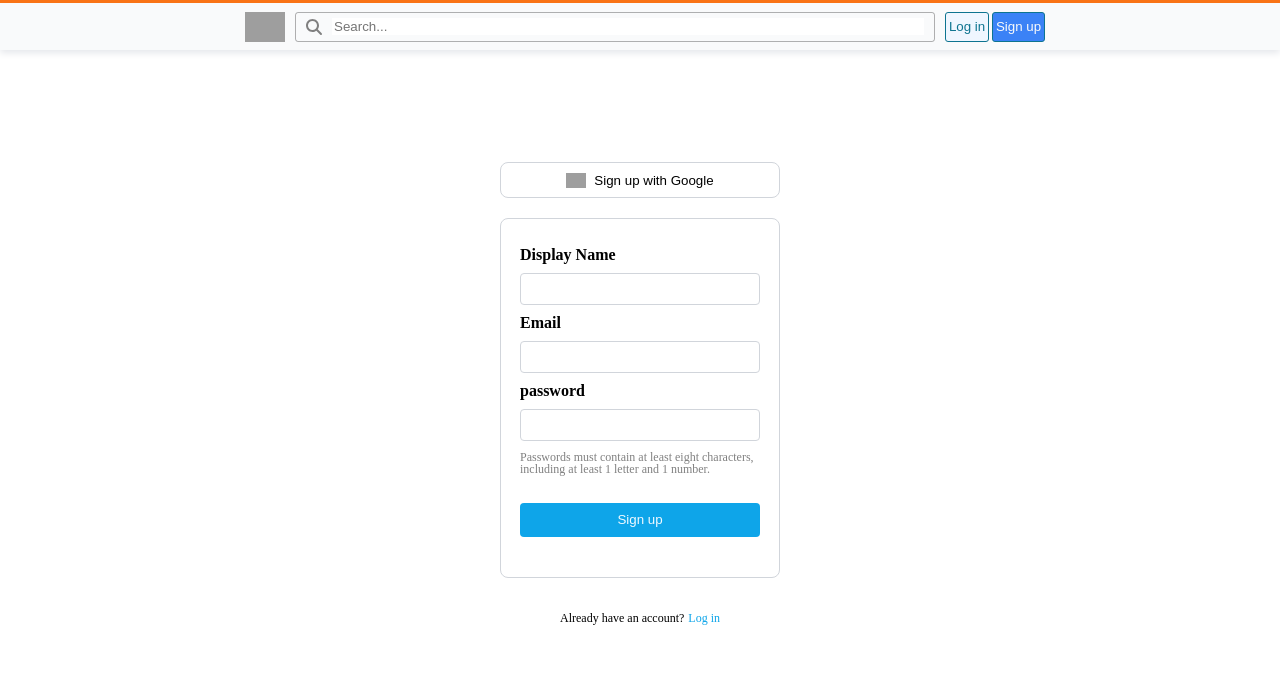
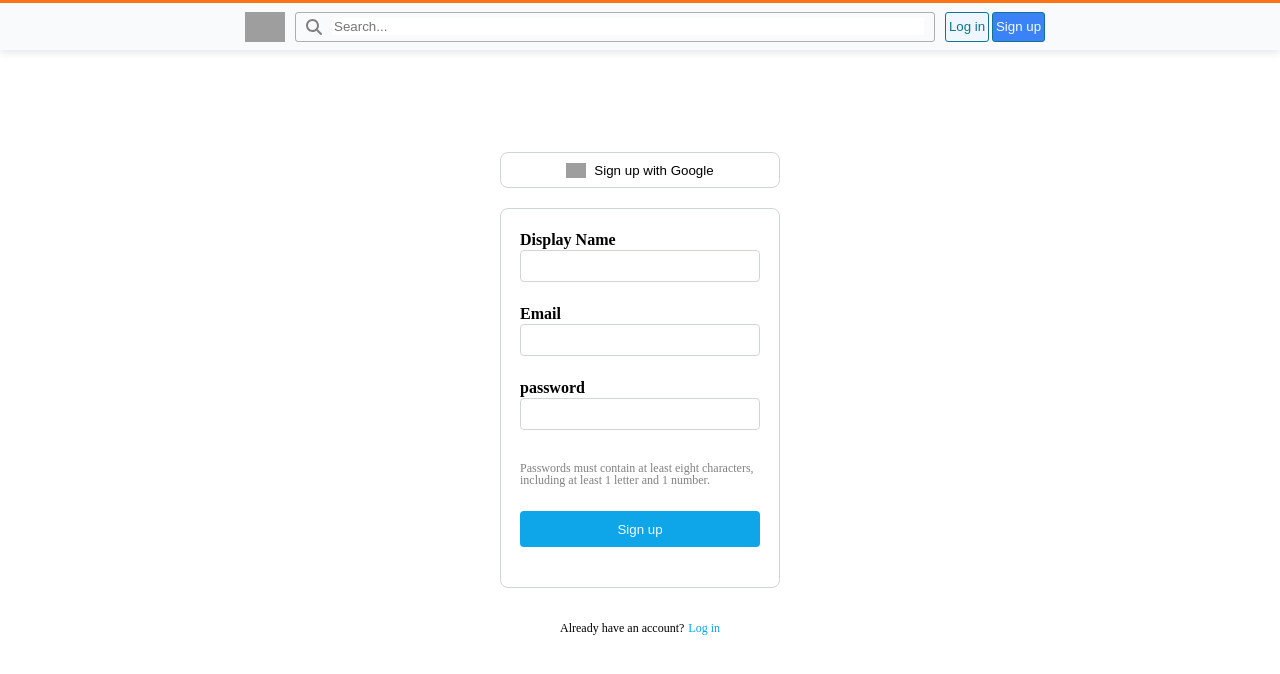
Before and after one commit to codestates-seb/seb43_pre_017, a React (Create React App) app in the folder client/: page /signup in a window 1280 px wide. Shown: the top 674 px of the page. Built offline with nearby package versions, Linux system fonts and the light colour scheme; grey boxes are pictures that could not be loaded.

Commit message:
feat: 회원가입 페이지 유효성 검사 기능 완료

```diff
--- a/client/src/pages/Login/index.jsx
+++ b/client/src/pages/Login/index.jsx
@@ -46,7 +46,6 @@ const login = (setLogin) => {
       setPasswordMessage("Password cannot be empty.");
     } else {
       setPasswordMessage(null);
-      return;
     }
 
     const header = {
--- a/client/src/pages/Signup/index.jsx
+++ b/client/src/pages/Signup/index.jsx
@@ -1,3 +1,4 @@
+import { useState } from "react";
 import StyledSignup, {
   StyledSignupContainer,
   StyledGoggleLogo,
@@ -12,7 +13,36 @@ import StyledSignup, {
 } from "./style";
 
 /** 2023/04/21 - 회원가입 페이지 작성  - by JHH0906 */
-const Signup = () => (
+const Signup = () => {
+  const [email, setEmail] = useState("");
+  const [emailMessage, setEmailMessage] = useState("");
+  const [password, setPassword] = useState("");
+  const [passwordMessage, setPasswordMessage] = useState("");
+  const handleEmailChange = (e) => {
+    setEmail(e.target.value);
+  };
+  /** 2023/04/19 비밀번호 유효성 검사 이벤트  -by JHH0906 */
+  const handlePasswordChange = (e) => {
+    setPassword(e.target.value);
+  };
+  /** 2023/04/19 이메일 비밀번호 유효성 검사  -by JHH0906 */
+  const handleSubmit = async (e) => {
+    e.preventDefault();
+    if (email.length < 1) {
+      setEmailMessage("Email cannot be empty.");
+    } else if (!email.includes("@")) {
+      setEmailMessage("The email is not a valid email address.");
+    } else {
+      setEmailMessage(null);
+    }
+
+    if (password.length < 1) {
+      setPasswordMessage("Password cannot be empty.");
+    } else {
+      setPasswordMessage(null);
+    }
+  };
+  return (
     <StyledSignup>
       <StyledGoogleBtn>
         <StyledGoggleLogo>
@@ -28,15 +58,33 @@ const Signup = () => (
           <StyledTitle>Display Name</StyledTitle>
           <StyledSignupInput></StyledSignupInput>
           <StyledTitle>Email</StyledTitle>
-        <StyledSignupInput></StyledSignupInput>
+          <StyledSignupInput
+            type="text"
+            name="email"
+            value={email}
+            onChange={handleEmailChange}
+          ></StyledSignupInput>
+          {emailMessage ? (
+            <div className="emailError">{emailMessage}</div>
+          ) : null}
           <StyledTitle>password</StyledTitle>
-        <StyledSignupInput></StyledSignupInput>
+          <StyledSignupInput
+            ype="password"
+            name="password"
+            value={password}
+            onChange={handlePasswordChange}
+          ></StyledSignupInput>
+          {passwordMessage ? (
+            <div className="passwordError">{passwordMessage}</div>
+          ) : null}
           <StyledValid>
-          Passwords must contain at least eight characters, including at least 1
-          letter and 1 number.
+            Passwords must contain at least eight characters, including at least
+            1 letter and 1 number.
           </StyledValid>
         </StyledInputContainer>
-      <StyledSignupBtn>Sign up</StyledSignupBtn>
+        <StyledSignupBtn type="submit" onClick={handleSubmit}>
+          Sign up
+        </StyledSignupBtn>
       </StyledSignupContainer>
       <StyledLogin>
         Already have an account?
@@ -44,5 +92,6 @@ const Signup = () => (
       </StyledLogin>
     </StyledSignup>
   );
+};
 
 export default Signup;
--- a/client/src/pages/Signup/style.js
+++ b/client/src/pages/Signup/style.js
@@ -7,11 +7,27 @@ const StyledSignup = styled.div`
   justify-content: center;
   align-items: center;
   cursor: pointer;
+  .passwordError {
+    width: 240px;
+    font-size: 12px;
+    display: flex;
+    position: absolute;
+    margin-top: 152px;
+    color: red;
+  }
+  .emailError {
+    width: 240px;
+    font-size: 12px;
+    display: flex;
+    position: absolute;
+
+    color: red;
+  }
 `;
 /** 2023/04/21 - 회원가입 페이지 컨테이너 - by JHH0906 */
 export const StyledSignupContainer = styled.div`
   width: 280px;
-  height: 360px;
+  height: 380px;
   display: flex;
   flex-direction: column;
   background: white;
@@ -54,6 +70,7 @@ export const StyledTitle = styled.div`
   font-weight: 700;
   display: flex;
   justify-content: space-between;
+  margin-bottom: 2px;
 `;
 /** 2023/04/21 - 회원가입 페이지 텍스트,인풋 컨테이너 - by JHH0906 */
 export const StyledInputContainer = styled.div`
@@ -71,14 +88,15 @@ export const StyledSignupInput = styled.input`
   border-radius: 4px;
   border: 1px solid ${({ theme }) => theme.colors.gray300};
   background: white;
-  margin: 10px;
   cursor: pointer;
+  margin-bottom: 24px;
 `;
 /** 2023/04/21 - 회원가입 페이지 유효성 텍스트 - by JHH0906 */
 export const StyledValid = styled.div`
   width: 240px;
   color: gray;
   font-size: 12px;
+  margin-top: 8px;
 `;
 /** 2023/04/21 - 회원가입 페이지 회원가입 버튼 - by JHH0906 */
 export const StyledSignupBtn = styled.button`
```
Lines whose indentation alone changed are shown as unchanged.
